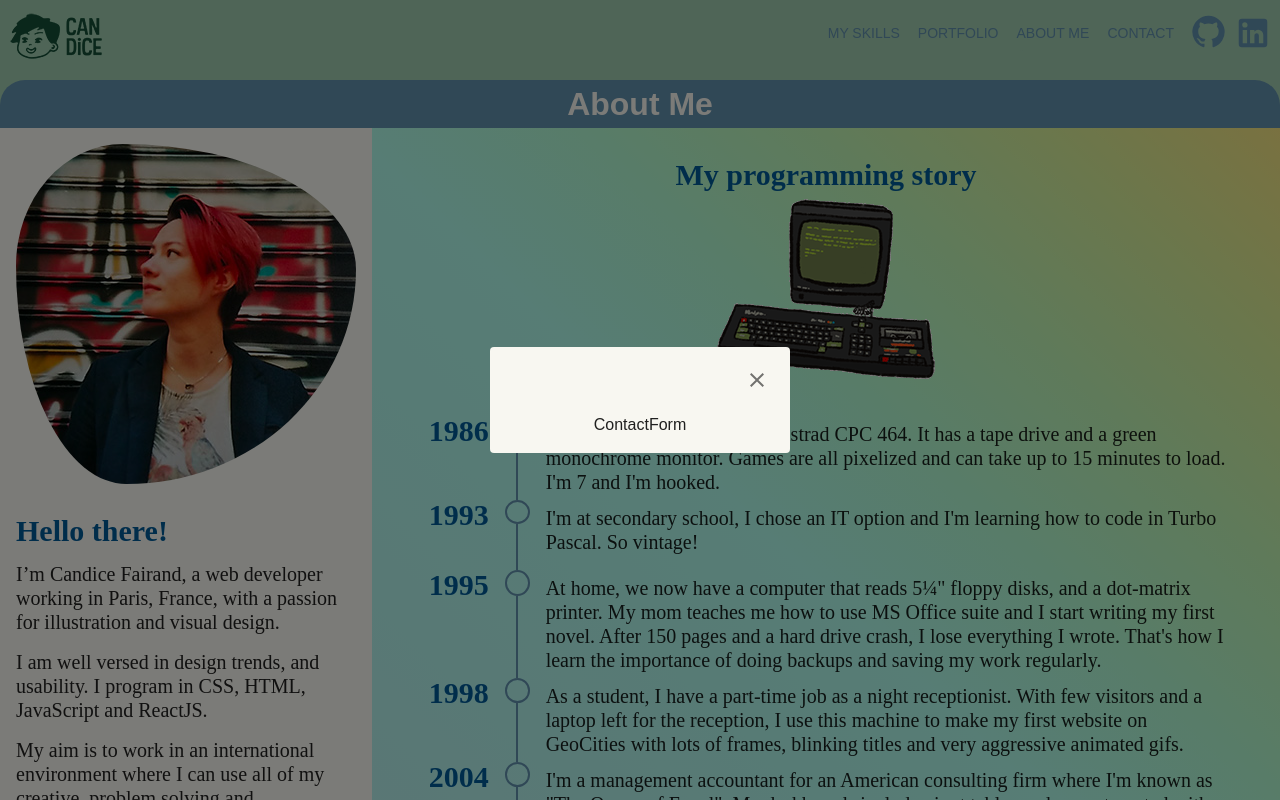
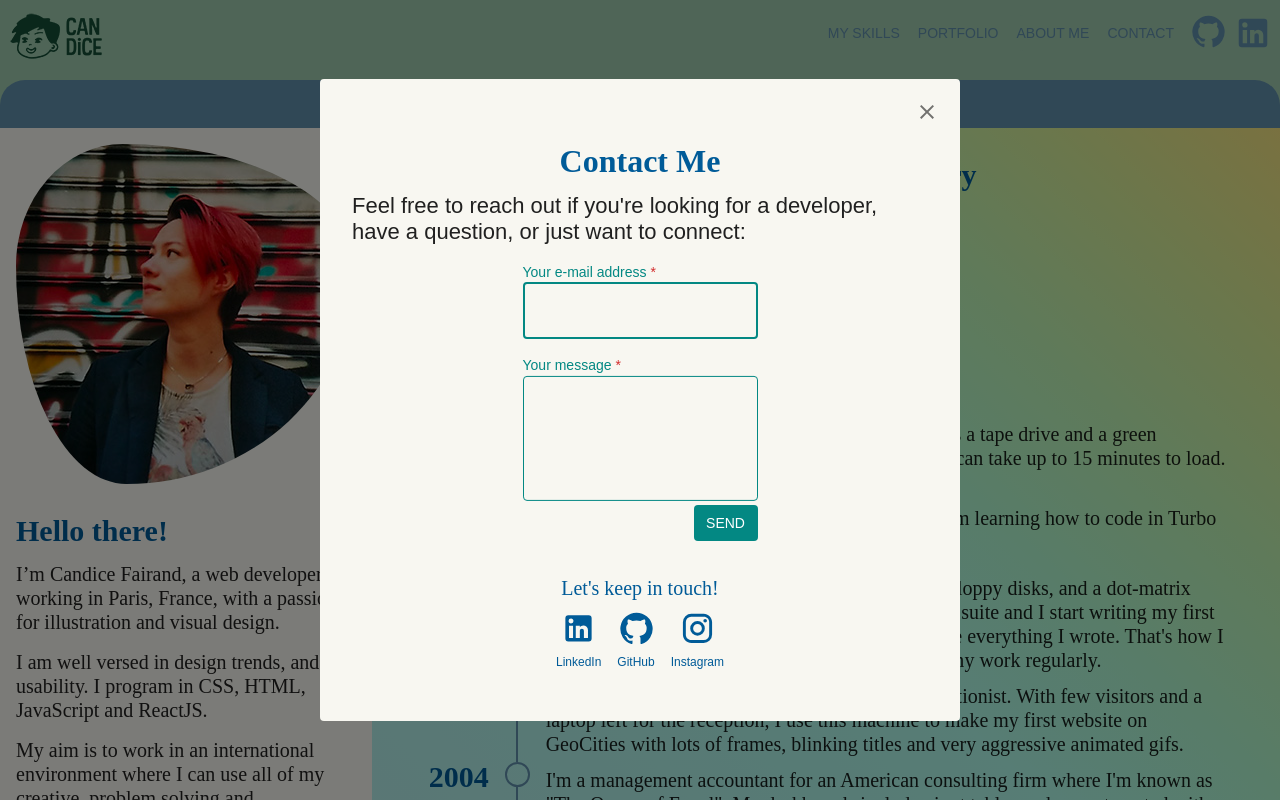
Before and after one commit to Candyfair/portfolio-materialui, a React app: page /about in a window 1280 px wide. Both pictures are taken after a click on the button "CONTACT". Shown: the top 800 px of the page. Built offline with nearby package versions, Linux system fonts and the light colour scheme; a web font is replaced by a local one.

Commit message:
Add contact form

```diff
--- a/src/components/ModalDisplay/ContactForm/index.js
+++ b/src/components/ModalDisplay/ContactForm/index.js
@@ -1,26 +1,151 @@
 // === IMPORTS
-import { Stack } from '@mui/material';
+import {
+  Stack, Typography, TextField, InputLabel, FormControl, Button,
+} from '@mui/material';
 import { makeStyles } from '@mui/styles';
+
+import Socials from 'src/components/Socials';
 
 // === MUI
 const useStyles = makeStyles((theme) => ({
-  myStyle: {
-
+  titleContact: {
+    fontFamily: 'Degular Display',
+    fontSize: 32,
+    fontWeight: 600,
+    fontStyle: 'normal',
+    lineHeight: 1,
+    color: theme.palette.secondary.main,
   },
-
+  textContact: {
+    fontFamily: 'Apparat Medium, Sans-Serif',
+    fontSize: 22,
+    fontWeight: 400,
+    fontStyle: 'normal',
+    lineHeight: 1.2,
+    padding: theme.spacing(2),
+  },
+  form: {
+    display: 'flex',
+    flexDirection: 'column',
+  },
+  labels: {
+    fontFamily: 'Apparat Medium, Sans-Serif',
+    fontSize: 14,
+    fontWeight: 400,
+    fontStyle: 'normal',
+    color: theme.palette.success.main,
+  },
+  required: {
+    color: theme.palette.error.main,
+  },
+  textInput: {
+    width: 325,
+    [theme.breakpoints.up('sm')]: {
+      width: '100%',
+    },
+    '& .MuiOutlinedInput-root': {
+      '& fieldset': {
+        borderColor: theme.palette.success.main,
+      },
+    },
+    fontFamily: 'Apparat Medium, Sans-Serif',
+    fontSize: 14,
+    fontWeight: 400,
+    fontStyle: 'normal',
+  },
+  buttonStyle: {
+    width: 50,
+    marginTop: theme.spacing(0.5),
+  },
 }));
 
 // === COMPONENT
 const ContactForm = () => {
   const classes = useStyles();
 
+  const handleSubmit = (event) => {
+    event.preventDefault();
+  };
+
   return (
     <Stack
-      className={classes.myStyle}
-      justifyContent="center"
+      alignContent="space-between"
       alignItems="center"
     >
-      ContactForm
+      {/* Text + contact form */}
+      <Stack
+        justifyContent="center"
+        alignItems="center"
+      >
+        <Typography className={classes.titleContact}>Contact Me</Typography>
+        <Typography className={classes.textContact}>
+          Feel free to reach out if you're looking for a developer, have a question,
+          or just want to connect:
+        </Typography>
+
+        {/* Contact Form */}
+        <form
+          className={classes.form}
+          onSubmit={handleSubmit}
+        >
+          <Stack spacing={2}>
+
+            {/* E-mail input field */}
+            <Stack>
+              <Typography className={classes.labels}>
+                Your e-mail address <span className={classes.required}>*</span>
+              </Typography>
+              <TextField
+                required
+                autoComplete="off"
+                hiddenLabel
+                focused
+                id="email"
+                variant="outlined"
+                color="success"
+                className={classes.textInput}
+              />
+            </Stack>
+
+            {/* Message input field */}
+            <Stack>
+              <Typography className={classes.labels}>
+                Your message <span className={classes.required}>*</span>
+              </Typography>
+              <TextField
+                required
+                autoComplete="off"
+                hiddenLabel
+                id="message"
+                variant="outlined"
+                color="success"
+                multiline
+                minRows={4}
+                className={classes.textInput}
+              />
+              <Stack justifyContent="right" alignItems="flex-end">
+                <Button
+                  variant="contained"
+                  type="submit"
+                  color="success"
+                  disableElevation
+                  className={classes.buttonStyle}
+                >
+                  Send
+                </Button>
+              </Stack>
+            </Stack>
+
+          </Stack>
+        </form>
+
+      </Stack>
+
+      {/* Social links */}
+      <Stack>
+        <Socials />
+      </Stack>
+
     </Stack>
   );
 };
--- a/src/components/ModalDisplay/ModalHeader/index.js
+++ b/src/components/ModalDisplay/ModalHeader/index.js
@@ -19,13 +19,13 @@ const useStyles = makeStyles((theme) => ({
     },
   },
   closeButton: {
-    [theme.breakpoints.down('md')]: {
+    [theme.breakpoints.down('sm')]: {
       display: 'none',
     },
   },
   backButton: {
     display: 'none',
-    [theme.breakpoints.down('md')]: {
+    [theme.breakpoints.down('sm')]: {
       display: 'flex',
     },
 
--- a/src/components/ModalDisplay/index.js
+++ b/src/components/ModalDisplay/index.js
@@ -24,7 +24,7 @@ const useStyles = makeStyles((theme) => ({
     flexDirection: 'column',
     gap: theme.spacing(2),
     padding: theme.spacing(2),
-    [theme.breakpoints.down('md')]: {
+    [theme.breakpoints.down('sm')]: {
       width: '100vw',
       height: '100vh',
     },
```
